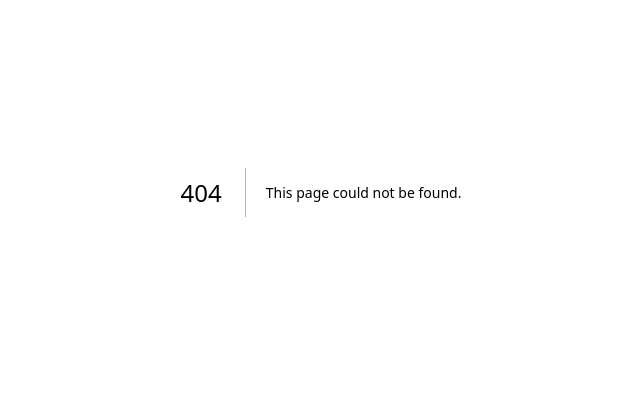
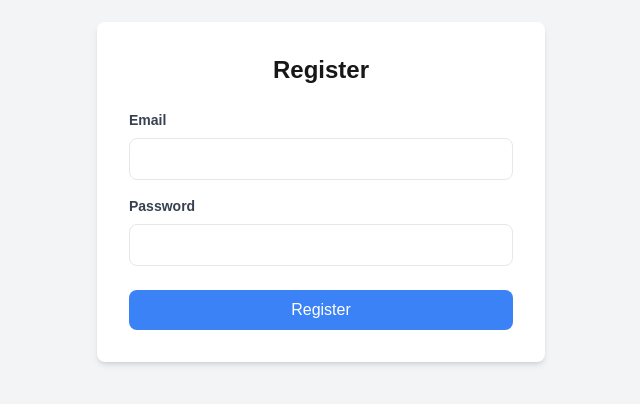
Before and after one commit to maiko254/easyrentals, a Next.js app: page /register in a window 1280 px wide. Before the commit this address had no page. Shown: the part 208-612 px from the top of the page, without its empty margins (319-959 px from the left). Built offline with nearby package versions, Linux system fonts and the light colour scheme.

Commit message:
feat: Add user registration and login API endpoints, implement search functionality

```diff
--- /dev/null
+++ b/app/api/auth/login/route.ts
@@ -0,0 +1,34 @@
+import { NextRequest, NextResponse } from 'next/server';
+import bcrypt from 'bcrypt';
+import clientPromise from '../../../../utils/mongodb';
+import redisClient from '@/utils/redis';
+import { v4 as uuid } from 'uuid';
+
+export async function POST(req: NextRequest) {
+  const authHeader = req.headers.get('authorization')
+  if (!authHeader || !authHeader.startsWith('Basic ')) {
+    return NextResponse.json({ message: 'Missing or invalid Authorization header' }, { status: 401 })
+  }
+
+  const base64Credentials = authHeader.split(' ')[1]
+  const credentials = Buffer.from(base64Credentials, 'base64').toString('ascii')
+  const [email, password] = credentials.split(':')
+
+  const client = await clientPromise
+  const db = client.db('easyrentals')
+
+  const user = await db.collection('users').findOne({ email })
+  if (!user) {
+    return NextResponse.json({ message: 'Invalid email or password' }, { status: 401 })
+  }
+
+  const isPasswordValid = await bcrypt.compare(password, user.password)
+  if (!isPasswordValid) {
+    return NextResponse.json({ message: 'Invalid email or password' }, { status: 401 })
+  }
+
+  const token = uuid();
+  const tokenExpiresIn = 60 * 60; // 1 hour
+  await redisClient.set(token, user._id.toString(), { EX: tokenExpiresIn });
+  return NextResponse.json({ message: 'Login successful', token });
+}
--- /dev/null
+++ b/app/api/auth/registration/route.ts
@@ -0,0 +1,20 @@
+import { NextRequest, NextResponse } from 'next/server'
+import bcrypt from 'bcrypt'
+import clientPromise from '../../../../utils/mongodb'
+
+export async function POST(req: NextRequest) {
+  const { email, password } = await req.json()
+
+  const client = await clientPromise
+  const db = client.db('easyrentals')
+
+  const existingUser = await db.collection('users').findOne({ email })
+  if (existingUser) {
+    return NextResponse.json({ message: 'User already exists' }, { status: 400 })
+  }
+
+  const hashedPassword = await bcrypt.hash(password, 10)
+  await db.collection('users').insertOne({ email, password: hashedPassword })
+
+  return NextResponse.json({ message: 'User registered successfully' }, { status: 201 })
+}
--- /dev/null
+++ b/app/api/search/route.ts
@@ -0,0 +1,25 @@
+import { NextResponse } from 'next/server'
+import clientPromise from '@/utils/mongodb'
+
+export async function GET(request: Request) {
+  const { searchParams } = new URL(request.url)
+  const query = searchParams.get('query')
+
+  if (!query) {
+    return NextResponse.json({ error: 'Query parameter is required' }, { status: 400 })
+  }
+
+  try {
+    const client = await clientPromise
+    const db = client.db('easyrentals')
+    const listings = await db
+      .collection('listings')
+      .find({ location: { $regex: query, $options: 'i' } })
+      .toArray()
+
+    return NextResponse.json(listings)
+  } catch (error) {
+    console.error('Error fetching listings:', error)
+    return NextResponse.json({ error: 'Internal Server Error' }, { status: 500 })
+  }
+}
--- a/app/components/LoginModal.tsx
+++ b/app/components/LoginModal.tsx
@@ -14,25 +14,33 @@ export default function LoginModal({ isOpen, onClose }: LoginModalProps) {
   const [password, setPassword] = useState('')
   const [isForgotPassword, setIsForgotPassword] = useState(false)
 
-  const handleSubmit = (e: React.FormEvent) => {
+  const handleSubmit = async (e: React.FormEvent) => {
     e.preventDefault()
-    // Implement login logic here
-    console.log('Login attempted with:', { email, password })
-    // After successful login, you would typically:
-    // 1. Send the credentials to your backend
-    // 2. Receive and store the authentication token
-    // 3. Update the user state in your app
-    // 4. Close the modal
-    onClose()
+    const credentials = btoa(`${email}:${password}`)
+    try {
+      const response = await fetch('/api/auth/login', {
+        method: 'POST',
+        headers: {
+          'Authorization': `Basic ${credentials}`,
+          'Content-Type': 'application/json',
+        },
+      })
+
+      if (!response.ok) {
+        throw new Error('Login failed')
+      }
+
+      const data = await response.json()
+      console.log('Login successful:', data)
+      onClose()
+    } catch (error) {
+      console.error('Login error:', error)
+    }
   }
 
   const handleForgotPassword = (e: React.FormEvent) => {
     e.preventDefault()
-    // Implement forgot password logic here
     console.log('Password reset requested for:', email)
-    // After sending reset email:
-    // 1. Display a success message to the user
-    // 2. Optionally close the modal or switch back to login view
     setIsForgotPassword(false)
   }
 
--- /dev/null
+++ b/app/login/page.tsx
@@ -0,0 +1,79 @@
+'use client'
+
+import { useState } from 'react'
+import { useRouter } from 'next/navigation'
+
+export default function Login() {
+  const [email, setEmail] = useState('')
+  const [password, setPassword] = useState('')
+  const [error, setError] = useState('')
+  const router = useRouter()
+
+  const handleSubmit = async (e: React.FormEvent) => {
+    e.preventDefault()
+    const credentials = btoa(`${email}:${password}`)
+    try {
+      const response = await fetch('/api/auth/login', {
+        method: 'POST',
+        headers: {
+          'Authorization': `Basic ${credentials}`,
+          'Content-Type': 'application/json',
+        },
+      })
+
+      if (!response.ok) {
+        throw new Error('Login failed')
+      }
+
+      const data = await response.json()
+      console.log('Login successful:', data)
+      router.push('/')
+    } catch (error) {
+      console.error('Login error:', error)
+      setError('Login failed. Please try again.')
+    }
+  }
+
+  return (
+    <div className="flex items-center justify-center min-h-screen bg-gray-100">
+      <div className="w-full max-w-md p-8 bg-white rounded-lg shadow-md">
+        <h2 className="mb-6 text-2xl font-bold text-center">Login</h2>
+        {error && <p className="mb-4 text-red-500">{error}</p>}
+        <form onSubmit={handleSubmit}>
+          <div className="mb-4">
+            <label htmlFor="email" className="mb-2 block text-sm font-bold text-gray-700">
+              Email
+            </label>
+            <input
+              type="email"
+              id="email"
+              value={email}
+              onChange={(e) => setEmail(e.target.value)}
+              className="w-full rounded-lg border px-3 py-2 focus:border-blue-500 focus:outline-none"
+              required
+            />
+          </div>
+          <div className="mb-6">
+            <label htmlFor="password" className="mb-2 block text-sm font-bold text-gray-700">
+              Password
+            </label>
+            <input
+              type="password"
+              id="password"
+              value={password}
+              onChange={(e) => setPassword(e.target.value)}
+              className="w-full rounded-lg border px-3 py-2 focus:border-blue-500 focus:outline-none"
+              required
+            />
+          </div>
+          <button
+            type="submit"
+            className="w-full rounded-lg bg-blue-500 py-2 text-white hover:bg-blue-600 focus:outline-none"
+          >
+            Log In
+          </button>
+        </form>
+      </div>
+    </div>
+  )
+}
--- /dev/null
+++ b/app/register/page.tsx
@@ -0,0 +1,78 @@
+'use client'
+
+import { useState } from 'react'
+import { useRouter } from 'next/navigation'
+
+export default function Register() {
+  const [email, setEmail] = useState('')
+  const [password, setPassword] = useState('')
+  const [error, setError] = useState('')
+  const router = useRouter()
+
+  const handleSubmit = async (e: React.FormEvent) => {
+    e.preventDefault()
+    try {
+      const response = await fetch('/api/auth/registration', {
+        method: 'POST',
+        headers: {
+          'Content-Type': 'application/json',
+        },
+        body: JSON.stringify({ email, password }),
+      })
+
+      if (!response.ok) {
+        throw new Error('Registration failed')
+      }
+
+      const data = await response.json()
+      console.log('Registration successful:', data)
+      router.push('/login')
+    } catch (error) {
+      console.error('Registration error:', error)
+      setError('Registration failed. Please try again.')
+    }
+  }
+
+  return (
+    <div className="flex items-center justify-center min-h-screen bg-gray-100">
+      <div className="w-full max-w-md p-8 bg-white rounded-lg shadow-md">
+        <h2 className="mb-6 text-2xl font-bold text-center">Register</h2>
+        {error && <p className="mb-4 text-red-500">{error}</p>}
+        <form onSubmit={handleSubmit}>
+          <div className="mb-4">
+            <label htmlFor="email" className="mb-2 block text-sm font-bold text-gray-700">
+              Email
+            </label>
+            <input
+              type="email"
+              id="email"
+              value={email}
+              onChange={(e) => setEmail(e.target.value)}
+              className="w-full rounded-lg border px-3 py-2 focus:border-blue-500 focus:outline-none"
+              required
+            />
+          </div>
+          <div className="mb-6">
+            <label htmlFor="password" className="mb-2 block text-sm font-bold text-gray-700">
+              Password
+            </label>
+            <input
+              type="password"
+              id="password"
+              value={password}
+              onChange={(e) => setPassword(e.target.value)}
+              className="w-full rounded-lg border px-3 py-2 focus:border-blue-500 focus:outline-none"
+              required
+            />
+          </div>
+          <button
+            type="submit"
+            className="w-full rounded-lg bg-blue-500 py-2 text-white hover:bg-blue-600 focus:outline-none"
+          >
+            Register
+          </button>
+        </form>
+      </div>
+    </div>
+  )
+}
--- a/app/search-results/page.tsx
+++ b/app/search-results/page.tsx
@@ -5,7 +5,7 @@ import { useEffect, useState } from 'react'
 import Image from 'next/image'
 
 interface Listing {
-  id: number
+  id: string
   title: string
   price: number
   bedrooms: number
@@ -16,22 +16,41 @@ export default function SearchResults() {
   const searchParams = useSearchParams()
   const query = searchParams.get('query')
   const [results, setResults] = useState<Listing[]>([])
+  const [loading, setLoading] = useState(true)
+  const [error, setError] = useState<string | null>(null)
 
   useEffect(() => {
     if (query) {
-      // Fetch search results based on the query
-      console.log('Fetching results for:', query)
+      const fetchResults = async () => {
+        try {
+          const response = await fetch(`/api/search?query=${query}`)
+          if (!response.ok) {
+            throw new Error('Failed to fetch search results')
+          }
+          const data = await response.json()
+          setResults(data)
+        } catch (error) {
+          if (error instanceof Error) {
+            setError(error.message)
+          } else {
+            setError('An unknown error occurred')
+          }
+        } finally {
+          setLoading(false)
+        }
+      }
 
-      // Mock search results
-      const mockResults = [
-        { id: 1, title: 'Modern Downtown Apartment', price: 1500, bedrooms: 2, bathrooms: 1 },
-        { id: 2, title: 'Spacious Suburban House', price: 2200, bedrooms: 3, bathrooms: 2 },
-        { id: 3, title: 'Cozy Studio near University', price: 900, bedrooms: 1, bathrooms: 1 },
-      ]
-
-      setResults(mockResults)
+      fetchResults()
     }
   }, [query])
+
+  if (loading) {
+    return <div>Loading...</div>
+  }
+
+  if (error) {
+    return <div>Error: {error}</div>
+  }
 
   return (
     <section className="bg-white py-16">
--- a/package.json
+++ b/package.json
@@ -22,11 +22,13 @@
   },
   "devDependencies": {
     "@eslint/eslintrc": "^3",
+    "@types/bcrypt": "^5.0.2",
     "@types/jest": "^29.5.14",
     "@types/mongodb": "^4.0.6",
     "@types/node": "^20",
     "@types/react": "^19",
     "@types/react-dom": "^19",
+    "bcrypt": "^5.1.1",
     "dotenv": "^16.4.7",
     "eslint": "^9",
     "eslint-config-next": "15.1.2",
```
Also changed, not shown: 1 other file (tests, documents, lock files or other folders).
